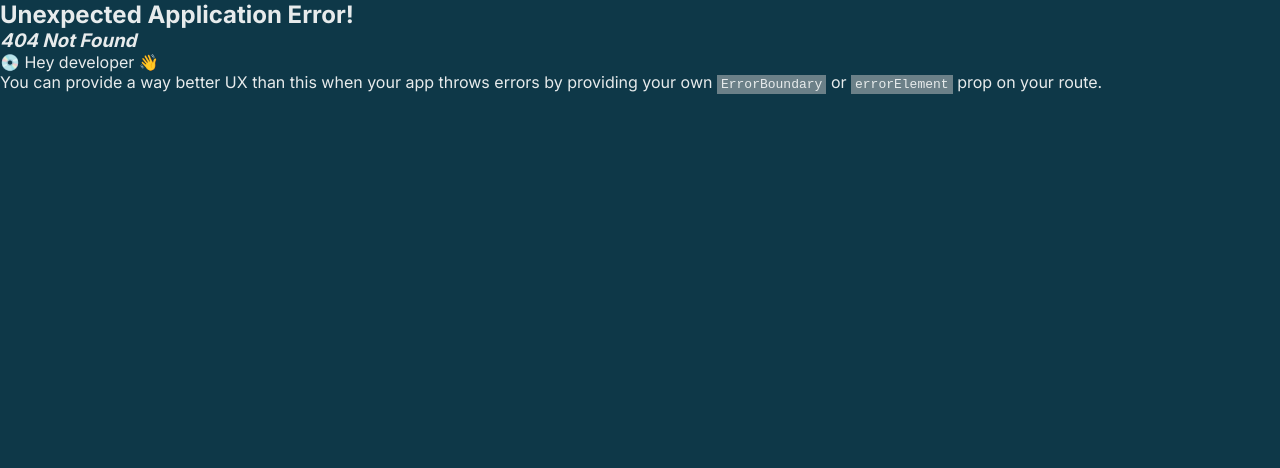
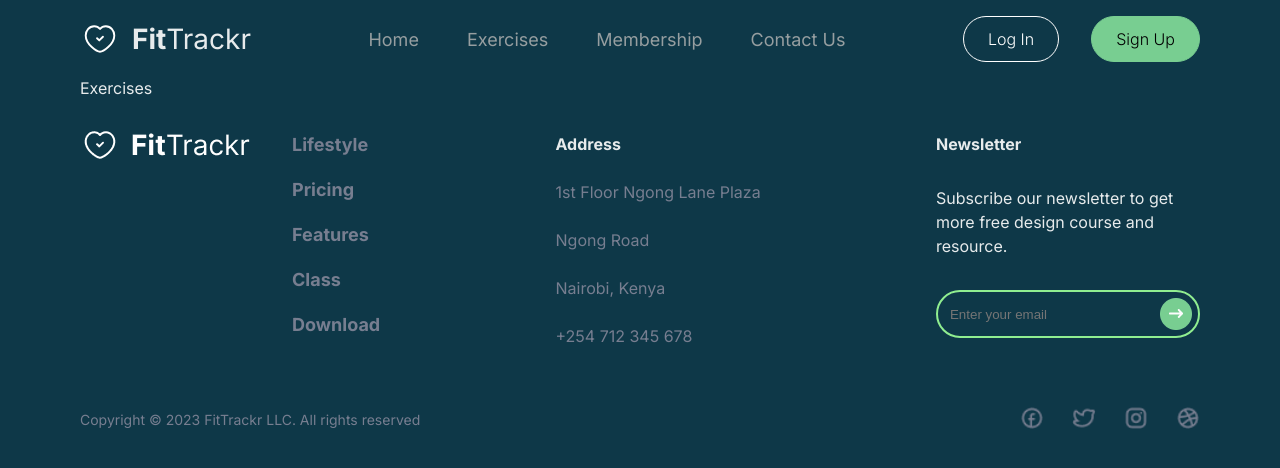
Before and after one commit to Ase020/fitTrackr-client, a React (Vite) app: page /exercises in a window 1280 px wide. Before the commit this address had no page. Shown: the top 468 px of the page. Built offline with nearby package versions, Linux system fonts and the light colour scheme; a web font is replaced by a local one.

Commit message:
change workout link to exercises

```diff
--- a/src/App.jsx
+++ b/src/App.jsx
@@ -9,6 +9,7 @@ import {
   Signup,
   PasswordReset,
   Membership,
+  Exercises,
 } from "./pages";
 
 const App = () => {
@@ -30,6 +31,10 @@ const App = () => {
           element: <Signup />,
         },
         {
+          path: "/exercises",
+          element: <Exercises />,
+        },
+        {
           path: "/membership",
           element: <Membership />,
         },
--- a/src/components/navbar/Navbar.jsx
+++ b/src/components/navbar/Navbar.jsx
@@ -16,7 +16,7 @@ const Navbar = () => {
       {/* navlinks */}
       <nav className="navbar-links">
         <Link to="/">Home</Link>
-        <Link to="/workouts">Workouts</Link>
+        <Link to="/exercises">Exercises</Link>
         <Link to="/membership">Membership</Link>
         <Link to="/contact">Contact Us</Link>
       </nav>
--- /dev/null
+++ b/src/pages/exercises/Exercises.jsx
@@ -0,0 +1,7 @@
+import "./exercises.css";
+
+const Exercises = () => {
+  return <div>Exercises</div>;
+};
+
+export default Exercises;
--- a/src/pages/index.js
+++ b/src/pages/index.js
@@ -4,5 +4,6 @@ import { default as Login } from "./login/Login";
 import { default as Signup } from "./signup/Signup";
 import { default as PasswordReset } from "./password-reset/PasswordReset";
 import { default as Membership } from "./membership/Membership";
+import { default as Exercises } from "./exercises/Exercises";
 
-export { Home, Layout, Login, Signup, PasswordReset, Membership };
+export { Home, Layout, Login, Signup, PasswordReset, Membership, Exercises };
```
Also changed, not shown: src/pages/exercises/exercises.css (added).
